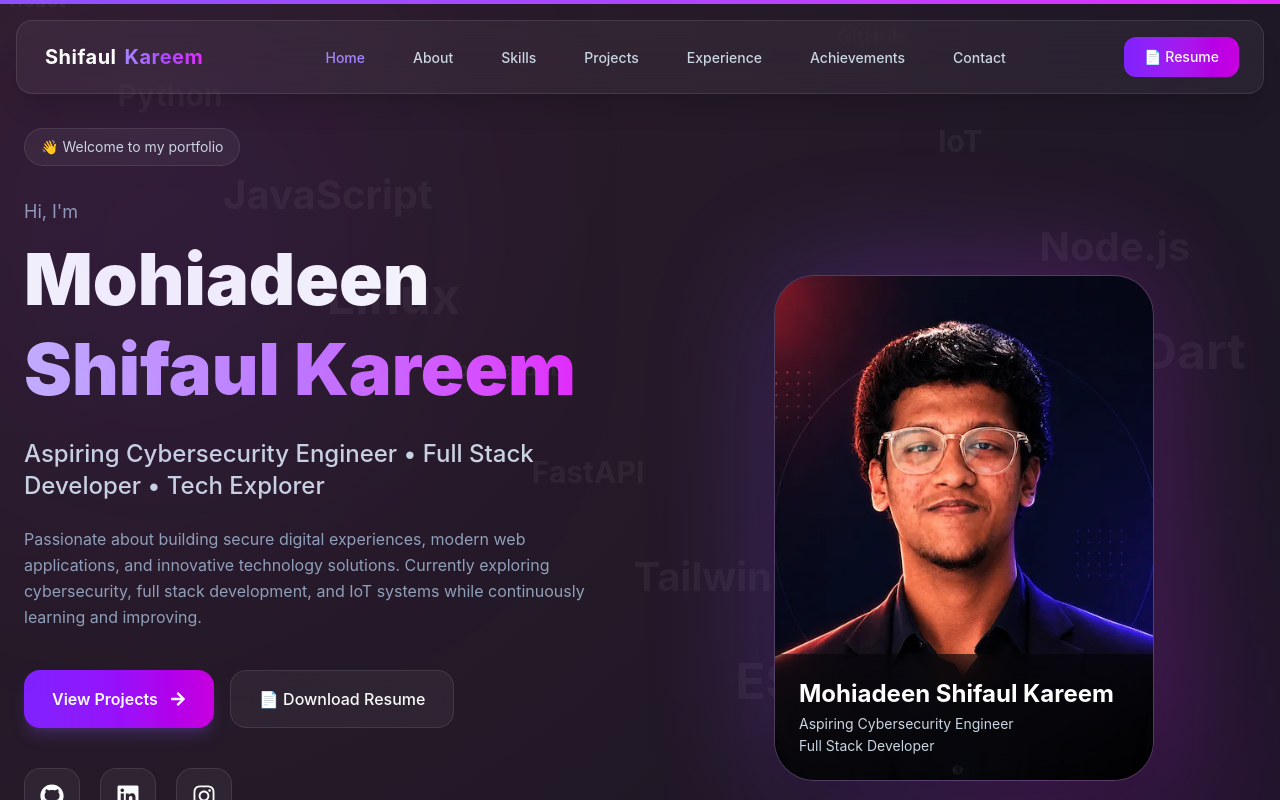
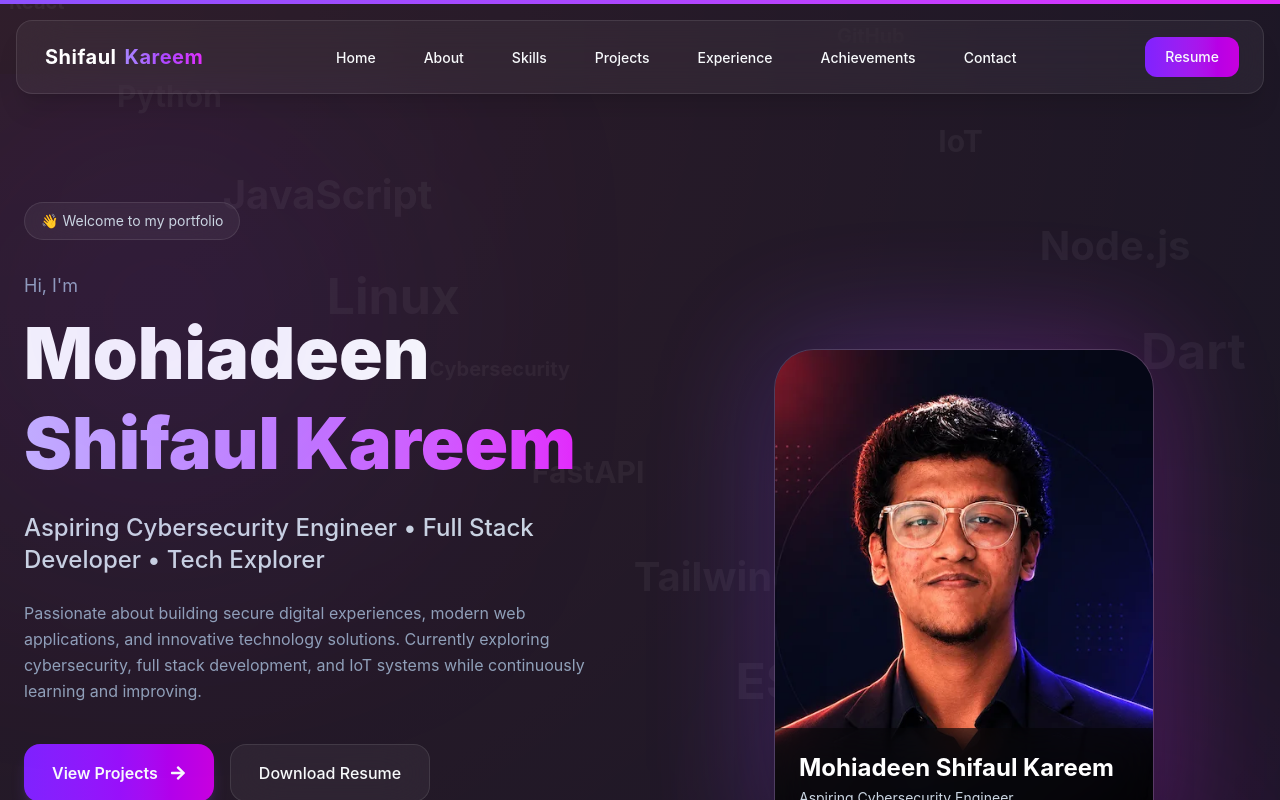
Before and after one commit to i-amshifa-06/portfolio, a React (Vite) app: page / in a window 1280 px wide. Shown: the top 800 px of the page. Built offline with nearby package versions, Linux system fonts and the light colour scheme.

Commit message:
Fix mobile navbar rendering issue and improve initial page load

```diff
--- a/src/App.jsx
+++ b/src/App.jsx
@@ -23,18 +23,10 @@ const Footer = lazy(() => import("./components/Footer"));
 
 function App() {
   const [loading, setLoading] = useState(true);
-  const [defer, setDefer] = useState(true);
 
   useEffect(() => {
     const timer = setTimeout(() => {
       setLoading(false);
-
-      // Defer mounting of non-critical background components until after first paint
-      requestAnimationFrame(() => {
-        setTimeout(() => {
-          setDefer(false);
-        }, 100);
-      });
     }, 800);
 
     return () => clearTimeout(timer);
@@ -52,16 +44,16 @@ function App() {
             path="/"
             element={
               <>
-                {!defer && <CursorGlow />}
-                {!defer && <FloatingTech />}
-                {!defer && <SmoothScroll />}
-                {!defer && <ScrollProgress />}
+                <CursorGlow />
+                <FloatingTech />
+                <SmoothScroll />
+                <ScrollProgress />
 
                 <Navbar />
 
                 <Hero />
 
-                {!defer && <ScrollAnimations />}
+                <ScrollAnimations />
 
                 <Suspense fallback={null}>
                   <About />
--- a/src/components/Navbar.jsx
+++ b/src/components/Navbar.jsx
@@ -43,7 +43,7 @@ export default function Navbar() {
   }, []);
 
   return (
-    <nav className="fixed top-4 sm:top-5 left-0 right-0 z-50 flex justify-center px-4">
+    <nav className="sticky top-4 sm:top-5 left-0 right-0 z-50 flex justify-center px-4">
       <div
         className="
         w-full
@@ -93,8 +93,8 @@ export default function Navbar() {
                   ${
                     active ===
                     link.href.replace("#", "")
-                      ? "text-violet-400"
-                      : "text-slate-300"
+                      // ? "text-violet-400"
+                      // : "text-slate-300"
                   }
                   `}
                 >
@@ -132,7 +132,7 @@ export default function Navbar() {
     focus-visible:ring-violet-400
   "
 >
-  📄 Resume
+   Resume
 </a>
 
           <button
--- a/src/sections/Hero.jsx
+++ b/src/sections/Hero.jsx
@@ -22,7 +22,7 @@ export default function Hero() {
   return (
     <section
       id="home"
-      className="reveal relative min-h-screen overflow-hidden px-4 sm:px-6 pt-28 sm:pt-32 pb-16 sm:pb-20 flex items-center"
+      className="relative min-h-screen overflow-hidden px-4 sm:px-6 pt-28 sm:pt-32 pb-16 sm:pb-20 flex items-center"
     >
       {/* Background Blobs */}
 
@@ -196,7 +196,7 @@ export default function Hero() {
     font-medium
   "
 >
-  📄 Download Resume
+   Download Resume
 </a>
 
             </div>
```
Also changed, not shown: 1 other file (tests, documents, lock files or other folders).
